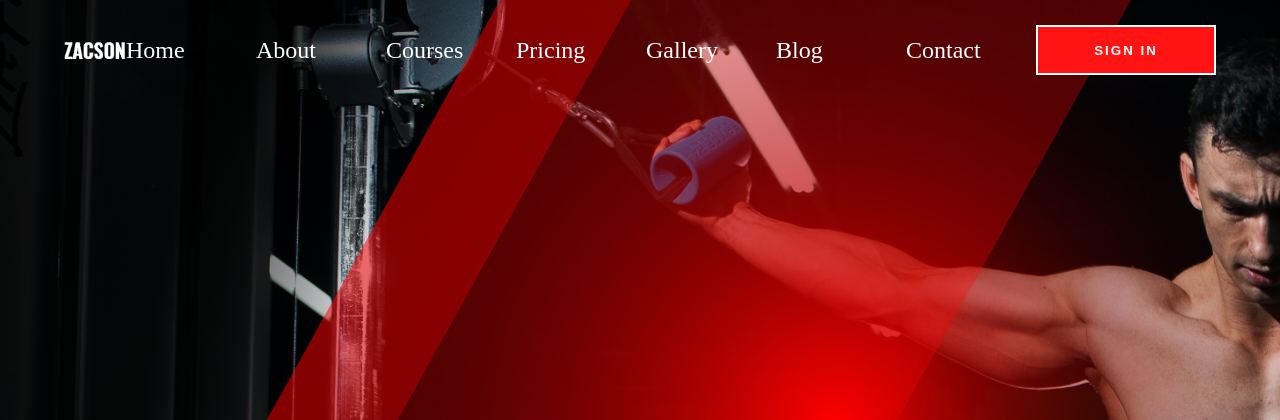
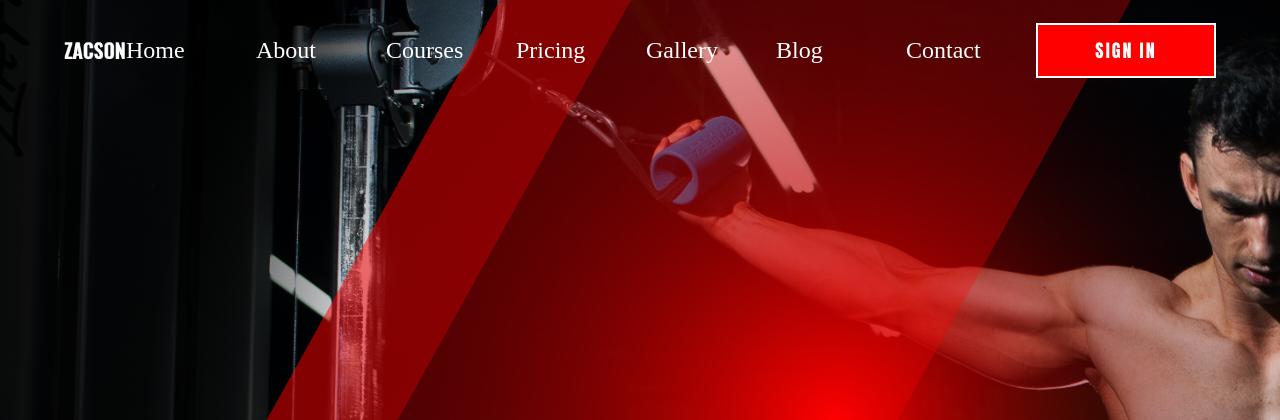
Before and after one commit to AdhamMontaser/FitNation, a PHP site: page / in a window 1280 px wide. Shown: the top 420 px of the page. Run offline with PHP 8.4, Linux system fonts and the light colour scheme.

Commit message:
fixed button animation

```diff
--- a/css/main_page.css
+++ b/css/main_page.css
@@ -4,21 +4,28 @@ body {
     margin: 0; /* Remove default margin to ensure the nav bar is flush with the edges */
 }
 .sign-in-button {
-    justify-content: right;
+    height: 55px;
     width: 180px;
-    height: 50px;
-    text-align: center;
-    vertical-align: middle;
-    background: #ff1313;
-    border: white solid 2pt;
+    text-transform: uppercase;
+    background: linear-gradient(to right, red 50%, darkred 50%);
+    background-size: 200% 100%;
     color: white;
-    font-weight: 900;
-    transition: background-color 0.25;
+    border: 2px solid white;
     letter-spacing: 2px;
+    font-family: Impact, 'Arial Narrow Bold', sans-serif;
+    font-size: 18px;
+    transition: background-position 0.2s;
+    text-decoration: none;
+    display: flex;
+    justify-content: center;
+    align-items: center;
 }
+
 .sign-in-button:hover {
-    background-color: #C20505;
+    background-position: -100% 0;
 }
+
+
 .navigation-bar {
     display: flex;
     align-items: center;
--- a/index.html
+++ b/index.html
@@ -18,7 +18,7 @@
           <li><a href="">blog</a></li>
           <li><a href="">contact</a></li>
         </ul>
-        <a href="">
+        <a href="login.html">
           <button class="sign-in-button">SIGN IN</button>
         </a>
       </div>
```
Also changed, not shown: ReadME.md.
